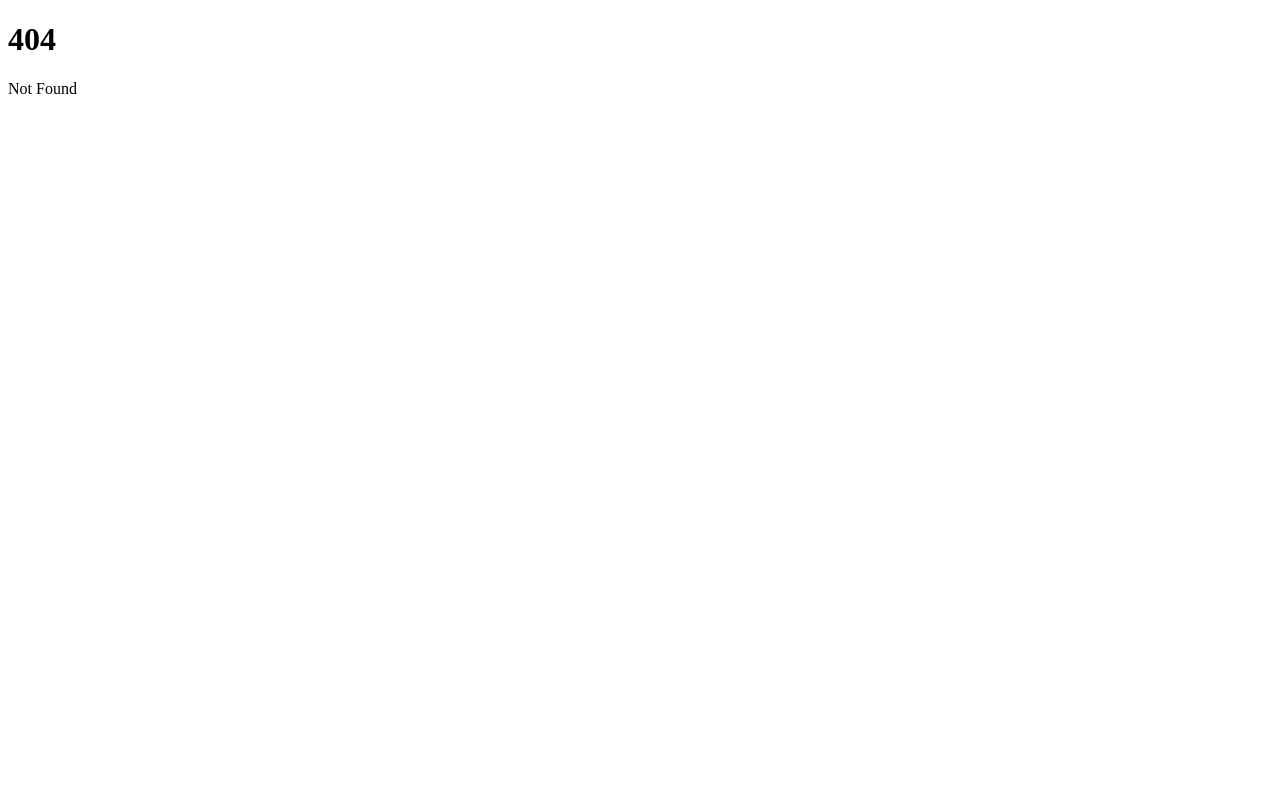
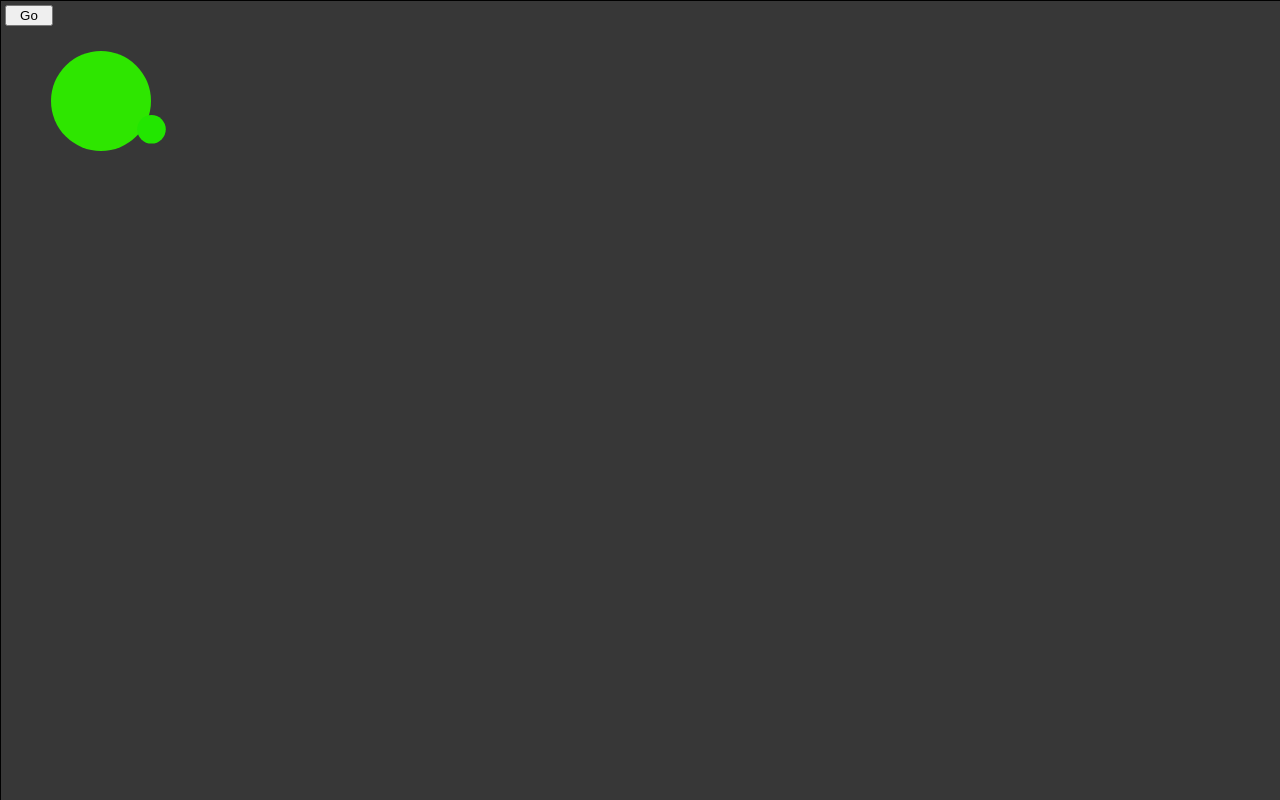
Before and after one commit to drewyoungren/svandbox, a SvelteKit app: page /airhockey in a window 1280 px wide. Before the commit this address had no page. Built offline with nearby package versions, Linux system fonts and the light colour scheme.

Commit message:
Add paddle

```diff
--- /dev/null
+++ b/src/routes/airhockey/+page.svelte
@@ -0,0 +1,335 @@
+<script>
+    import { onMount } from 'svelte';
+    import { proj, normalize, norm, headOnCollision } from '$lib/bouncy-utils';
+    import { BlurShaderUtils } from 'three/examples/jsm/Addons.js';
+
+    let go = false;
+    let dim = 2;
+
+    /**
+     * Mouse positions for paddle
+     */
+    let mx = 250;
+    let my = 250;
+
+    let paddleOn = false;
+
+    /**
+     * @type Circ
+     */
+    let paddle = {
+        color: 'black',
+        r: 100,
+        px: 250,
+        py: 250,
+        vx: 0,
+        vy: 0,
+    };
+
+    /**
+     *
+     * @type SVGElement
+     */
+    let svg;
+
+    let cw = 500;
+    let ch = 500;
+
+    /**
+     * @type number
+     */
+    let req = 0;
+
+    /**
+     * @type Circ[]
+     */
+    let circs = [
+        {
+            r: 50,
+            px: 100,
+            py: 100,
+            vx: 125,
+            vy: -100,
+            color: 'red',
+        },
+        {
+            r: 60 * Math.random() + 10,
+            px: 1000 * Math.random(),
+            py: 1000 * Math.random(),
+            vx: 400 * Math.random() - 200,
+            vy: 400 * Math.random() - 200,
+            color: 'blue',
+        },
+    ];
+
+    /**
+     * @typedef {Object} Circ
+     * @property {number} px
+     * @property {number} py
+     * @property {number} vx
+     * @property {number} vy
+     * @property {number} r
+     * @property {string} color
+     */
+
+    /**
+     * Set the color from the speed
+     * @param {Circ} c
+     */
+    function setColorFromSpeed(c) {
+        const speed = norm(c.vx, c.vy);
+        c.color = `hsl(${Math.round((speed / 400) * 270)}deg 100% 45%)`;
+    }
+
+    circs.forEach(setColorFromSpeed);
+
+    /**
+     *
+     * @param {Circ} c
+     * @param {Circ} d
+     */
+    function collide(c, d, pad = false) {
+        const dist = norm(c.px - d.px, c.py - d.py);
+        const r = c.r;
+        const R = pad ? 30 : d.r;
+
+        if (dist < r + R) {
+            const w = [c.px - d.px, c.py - d.py];
+            const u = normalize(w);
+            const cu = c.vx * u[0] + c.vy * u[1];
+            const du = d.vx * u[0] + d.vy * u[1];
+            const [cout, dout] = headOnCollision(
+                Math.pow(c.r, dim),
+                Math.pow(d.r, dim),
+                cu,
+                du,
+            );
+
+            // overlap time
+            const olt = (r + R - dist) / Math.abs(cu - du);
+            c.px = c.px - c.vx * olt;
+            c.vx = c.vx - cu * u[0] + cout * u[0];
+            c.px = c.px + c.vx * olt;
+            c.py = c.py - c.vy * olt;
+            c.vy = c.vy - cu * u[1] + cout * u[1];
+            c.py = c.py + c.vy * olt;
+
+            setColorFromSpeed(c);
+
+            if (!pad) {
+                d.px = d.px - d.vx * olt;
+                d.vx = d.vx - du * u[0] + dout * u[0];
+                d.px = d.px + d.vx * olt;
+                d.py = d.py - d.vy * olt;
+                d.vy = d.vy - du * u[1] + dout * u[1];
+                d.py = d.py + d.vy * olt;
+                setColorFromSpeed(d);
+            }
+
+            // c.color = `hsl(${Math.floor(360 * Math.random())}deg 100% 45%)`;
+            // d.color = `hsl(${Math.floor(360 * Math.random())}deg 100% 45%)`;
+
+            // debugger;
+        }
+    }
+
+    /**
+     *
+     * @param e {MouseEvent}
+     */
+    const addCirc = (e) => {
+        const px = (cw * e.clientX) / svg.clientWidth;
+        const py = (ch * e.clientY) / svg.clientHeight;
+
+        circs.push({
+            color: `hsl(${Math.floor(360 * Math.random())}deg 100% 45%)`,
+            r: 15 + 60 * Math.random(),
+            px,
+            py,
+            vx: 350 * Math.random() - 175,
+            vy: 350 * Math.random() - 175,
+        });
+    };
+
+    /**
+     *
+     * @param e {PointerEvent}
+     */
+    const onPaddleMove = (e) => {
+        const px = (cw * e.clientX) / svg.clientWidth;
+        const py = (ch * e.clientY) / svg.clientHeight;
+
+        const dt = (e.timeStamp - lastMouseTime) / 1000;
+        lastMouseTime = e.timeStamp;
+        paddle.vx = (px - paddle.px) / dt;
+        paddle.px = px;
+        paddle.vy = (py - paddle.py) / dt;
+        paddle.py = py;
+
+        console.log(e, 'Paddle me', px, py, paddle);
+    };
+
+    /**
+     *
+     * @param e {PointerEvent}
+     */
+    function onPaddleDown(e) {
+        e.preventDefault();
+
+        console.log(e);
+        lastMouseTime = e.timeStamp;
+
+        const px = (cw * e.clientX) / svg.clientWidth;
+        const py = (ch * e.clientY) / svg.clientHeight;
+
+        paddle.vx = 0;
+        paddle.px = px;
+        paddle.vy = 0;
+        paddle.py = py;
+
+        paddleOn = true;
+
+        svg.addEventListener('pointermove', onPaddleMove, true);
+    }
+
+    /**
+     *
+     * @param {PointerEvent} e
+     */
+    function onPaddleUp(e) {
+        e.preventDefault();
+        svg.removeEventListener('pointermove', onPaddleMove, true);
+        paddleOn = false;
+    }
+
+    /**
+     * @type {boolean|number}
+     */
+    let last = false;
+
+    let lastMouseTime = 0;
+
+    /**
+     * Evolve the system of particles
+     * @param t {number}
+     */
+    const animate = (t) => {
+        if (!last) last = t;
+        const dt = (t - last) / 1000;
+        last = t;
+
+        for (let i = 0; i < circs.length - 1; i++) {
+            const circ1 = circs[i];
+
+            for (let j = i + 1; j < circs.length; j++) {
+                const circ2 = circs[j];
+                collide(circ1, circ2);
+
+                for (let circ of [circ1, circ2]) {
+                    circ.px += circ.vx * dt;
+                    circ.py += circ.vy * dt;
+
+                    if (circ.px < circ.r) {
+                        circ.px = circ.r * 2 - circ.px;
+                        circ.vx *= -1;
+                    } else if (circ.px > cw - circ.r) {
+                        circ.px = 2 * (cw - circ.r) - circ.px;
+                        circ.vx *= -1;
+                    }
+                    if (circ.py < circ.r) {
+                        circ.py = circ.r * 2 - circ.py;
+                        circ.vy *= -1;
+                    } else if (circ.py > ch - circ.r) {
+                        circ.py = 2 * (ch - circ.r) - circ.py;
+                        circ.vy *= -1;
+                    }
+                }
+            }
+        }
+
+        if (paddleOn) circs.forEach((c) => collide(c, paddle, true));
+
+        circs = [...circs];
+        if (go) {
+            req = requestAnimationFrame(animate);
+        } else {
+            last = false;
+            console.log('off');
+            cancelAnimationFrame(req);
+        }
+    };
+
+    $: if (go) {
+        requestAnimationFrame(animate);
+    }
+    onMount(() => {
+        console.log(typeof svg);
+        // svg.addEventListener('click', addCirc);
+        svg.addEventListener('pointerdown', onPaddleDown, true);
+        svg.addEventListener('pointerup', onPaddleUp, true);
+    });
+</script>
+
+<div id="frame" bind:clientHeight={ch} bind:clientWidth={cw}>
+    <svg
+        bind:this={svg}
+        version="1.1"
+        viewBox="0 0 {cw} {ch}"
+        xmlns="http://www.w3.org/2000/svg"
+        width={cw}
+        height={ch}
+    >
+        {#each circs as circ}
+            <circle fill={circ.color} cx={circ.px} cy={circ.py} r={circ.r}
+            ></circle>
+        {/each}
+        {#if paddleOn}
+            <circle
+                fill="black"
+                cx={paddle.px}
+                cy={paddle.py}
+                r="30"
+                stroke="white"
+            ></circle>
+        {/if}
+    </svg>
+</div>
+
+<div id="controls">
+    <button on:click={() => (go = !go)}>{go ? 'Stop' : ' Go '}</button>
+    <!-- <label>
+        <input
+            type="range"
+            name="dimension"
+            id="dimslider"
+            min="1"
+            max="3"
+            step="1"
+            bind:value={dim}
+        />
+        {dim}
+    </label> -->
+</div>
+
+<style>
+    #frame {
+        border: 1px solid black;
+        position: fixed;
+        height: 100vh;
+        width: 100vw;
+        top: 0;
+        left: 0;
+    }
+    #controls {
+        z-index: 3;
+        top: 5px;
+        left: 5px;
+        position: absolute;
+    }
+    svg {
+        background-color: rgb(55, 55, 55);
+    }
+    button {
+        width: 3rem;
+    }
+</style>
```
